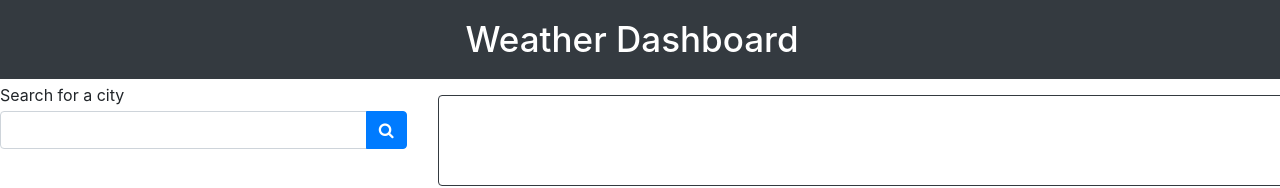
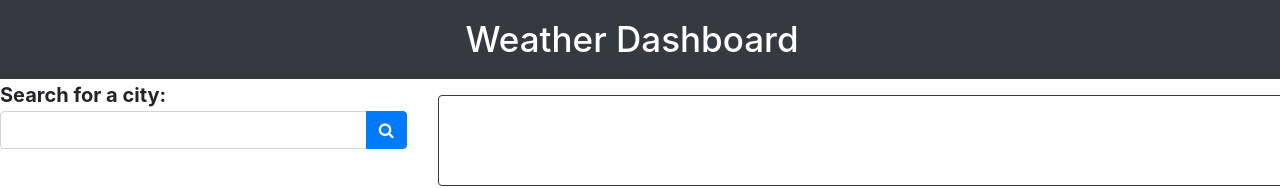
Before and after one commit to eradicador/Weather-Dashboard, a plain HTML site: page index.html in a window 1280 px wide. Shown: the top 188 px of the page. Drawn offline with nearby package versions, Linux system fonts and the light colour scheme.

Commit message:
added heading to search for a city and make it bold

```diff
--- a/index.html
+++ b/index.html
@@ -20,7 +20,7 @@
     <div class="cont">
         <div class="row">
             <div class="col-4">
-                <p class="search-input my-1">Search for a city</p>
+                <h5 class="search-input my-1 font-weight-bold">Search for a city:</h5>
                 <div class="input-group mb-3">
                     <input id="city-input" type="text" class="form-control">
                     <div class="input-group-append">
```
